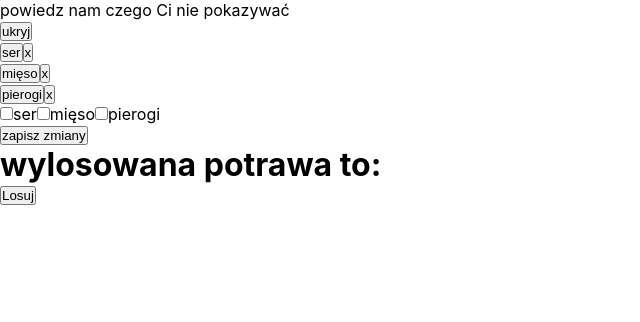
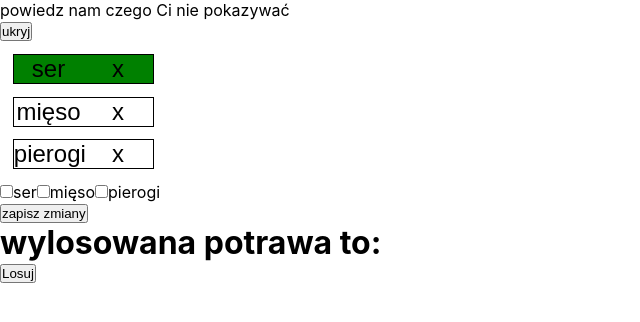
Before and after one commit to atrykp/what-s-for-dinner-react-app, a React (Create React App) app: page / in a window 1280 px wide. Both pictures are taken after a click on the button "rozwiń". Shown: the top 322 px of the page, without its empty margins (0-640 px from the left). Built offline with nearby package versions, Linux system fonts and the light colour scheme.

Commit message:
create Filter.css

```diff
--- a/src/components/filter.js
+++ b/src/components/filter.js
@@ -1,8 +1,9 @@
 import React from "react";
+import "../styles/Filter.css";
 
 const Filter = ({ filter }) => {
   return (
-    <div className="filter">
+    <div className={filter.active ? "filter activeFilter" : "filter"}>
       <button>{filter.name}</button>
       <button>x</button>
     </div>
--- a/src/pages/FileterArr.js
+++ b/src/pages/FileterArr.js
@@ -3,9 +3,9 @@ import Filter from "../components/Filter";
 
 const FileterArr = ({ userDishes, allDishes, setUserDishes }) => {
   const [filter, setFileter] = useState([
-    { name: "ser", active: false },
-    { name: "mięso", active: false },
-    { name: "pierogi", active: false },
+    { name: "ser", active: true, id: 1 },
+    { name: "mięso", active: false, id: 2 },
+    { name: "pierogi", active: false, id: 3 },
   ]);
   const [customedArr, setCustomedArr] = useState("");
 
--- /dev/null
+++ b/src/styles/Filter.css
@@ -0,0 +1,16 @@
+.filter {
+  border: 1px solid black;
+  width: 11%;
+  margin: 1%;
+}
+.filter button {
+  background-color: transparent;
+  font-size: 1.5rem;
+  border: none;
+  width: 50%;
+  text-align: center;
+  cursor: pointer;
+}
+.activeFilter {
+  background-color: green;
+}
```
Also changed, not shown: 1 other file (tests, documents, lock files or other folders).
